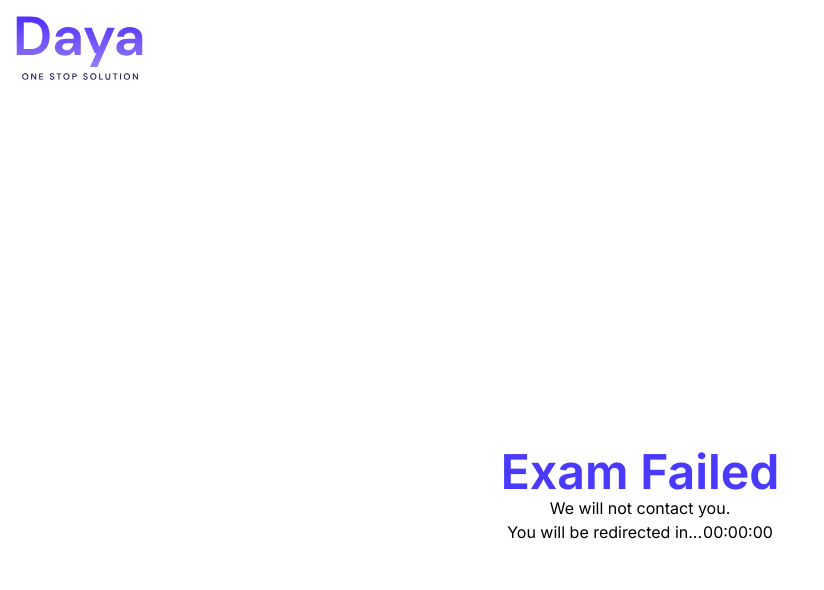
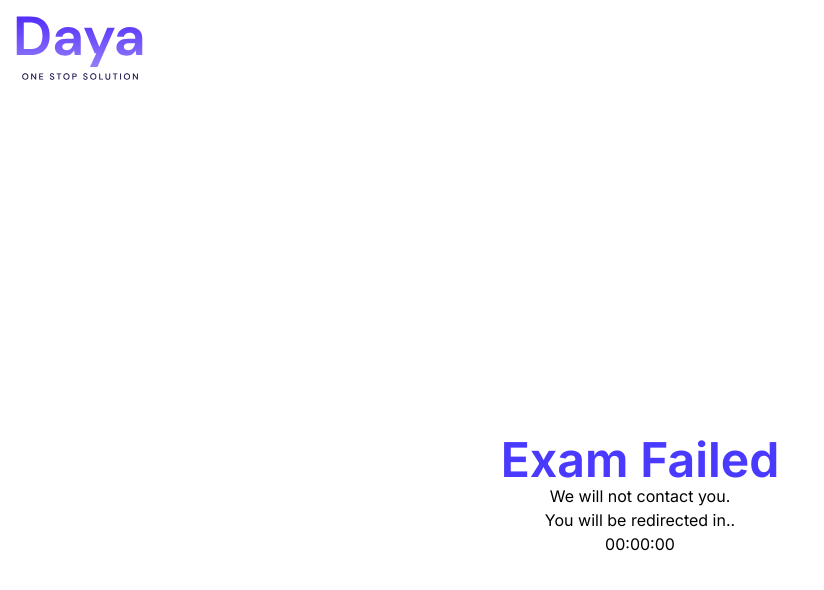
Before and after one commit to aswnss-m/apptitude_test, a React (Vite) app: page /test/fail in a window 1280 px wide. Shown: the top 590 px of the page, without its empty margins (0-824 px from the left). Built offline with nearby package versions, Linux system fonts and the light colour scheme.

Commit message:
changed DOM error

```diff
--- a/src/Pages/Fail.jsx
+++ b/src/Pages/Fail.jsx
@@ -16,8 +16,9 @@ function Fail() {
       <h1 className='text-5xl text-tertiary font-bold'>Exam Failed</h1>
       <p>We will not contact you.</p>
       <p style={{ display: 'flex', alignItems: 'center' }}>
-        You will be redirected in...<span style={{ marginLeft: '1px' }}><TimerApp timerDuration={5} helper={changeTimer}/></span>
+        You will be redirected in..
       </p>
+      <TimerApp timerDuration={5} helper={changeTimer}/>
     </div>
   );
 }
```
